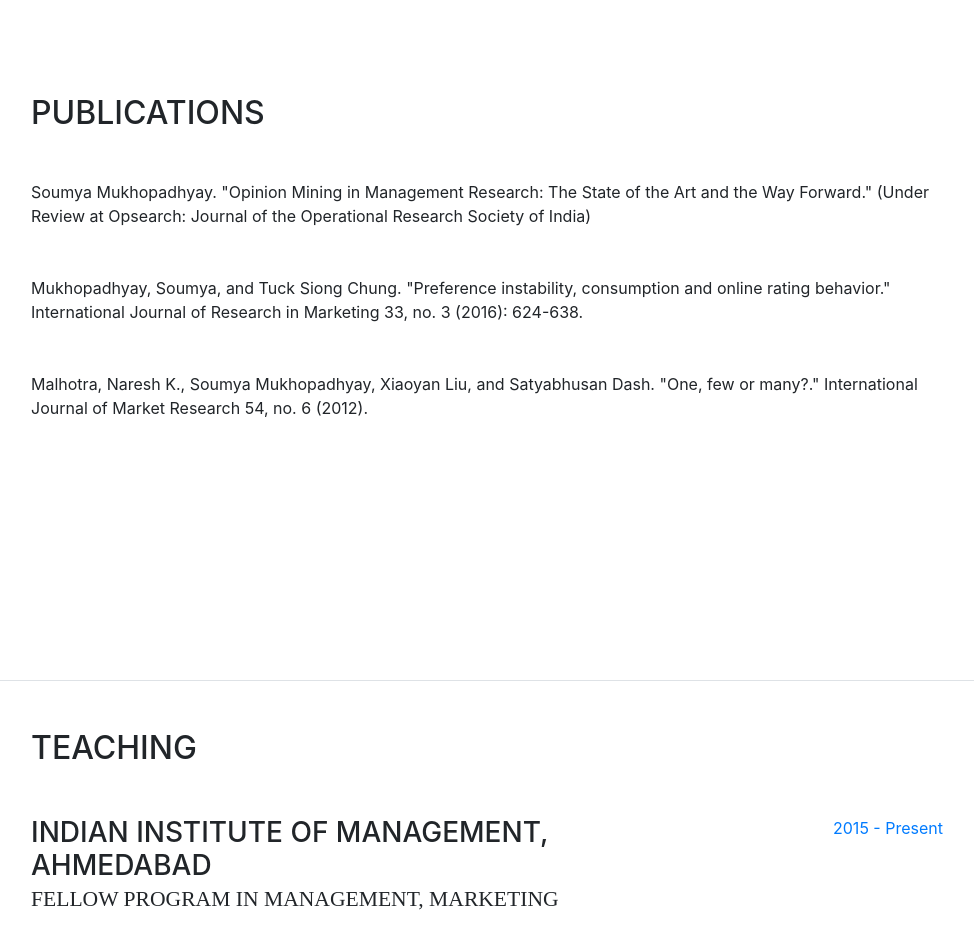
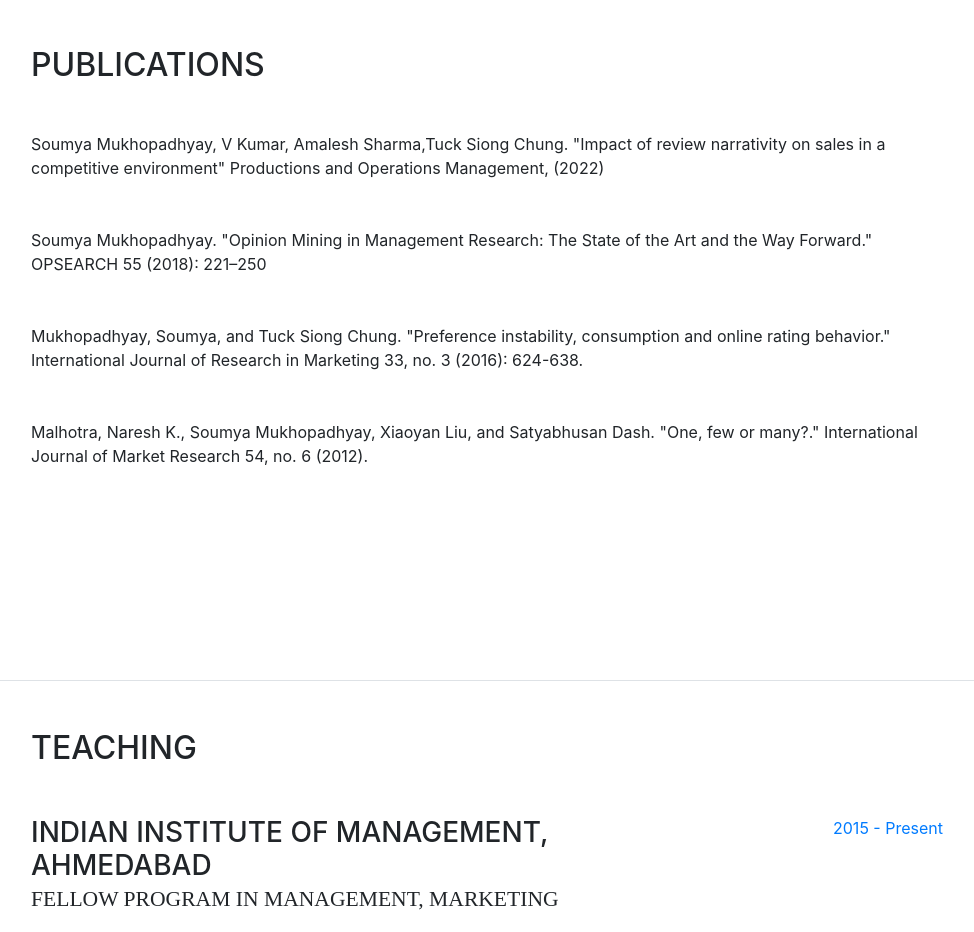
Before and after one commit to sommukh/sommukh.github.io, a website with bundled scripts: page index.html in a window 1280 px wide. Shown: the part 1920-2852 px from the top of the page, without its empty margins (289-1263 px from the left). Built offline with nearby package versions, Linux system fonts and the light colour scheme; a web font is replaced by a local one.

Commit message:
Update index.html

```diff
--- a/index.html
+++ b/index.html
@@ -147,10 +147,14 @@
          <section class="resume-section p-3 p-lg-5 d-flex flex-column" id="publications">
             <div class="my-auto">
                <h2 class="mb-5">Publications</h2>
-
 			   	<div class="resume-item d-flex flex-column flex-md-row mb-5">
                   <div class="resume-content mr-auto">
-                     <div>Soumya Mukhopadhyay. "Opinion Mining in Management Research: The State of the Art and the Way Forward." (Under Review at Opsearch: Journal of the Operational Research Society of India)</div>
+                     <div>Soumya Mukhopadhyay, V Kumar, Amalesh Sharma,Tuck Siong Chung. "Impact of review narrativity on sales in a competitive environment" Productions and Operations Management, (2022)</div>
+                  </div>
+               </div>
+			   	<div class="resume-item d-flex flex-column flex-md-row mb-5">
+                  <div class="resume-content mr-auto">
+                     <div>Soumya Mukhopadhyay. "Opinion Mining in Management Research: The State of the Art and the Way Forward." OPSEARCH 55 (2018): 221–250</div>
                   </div>
                </div>
 
```
